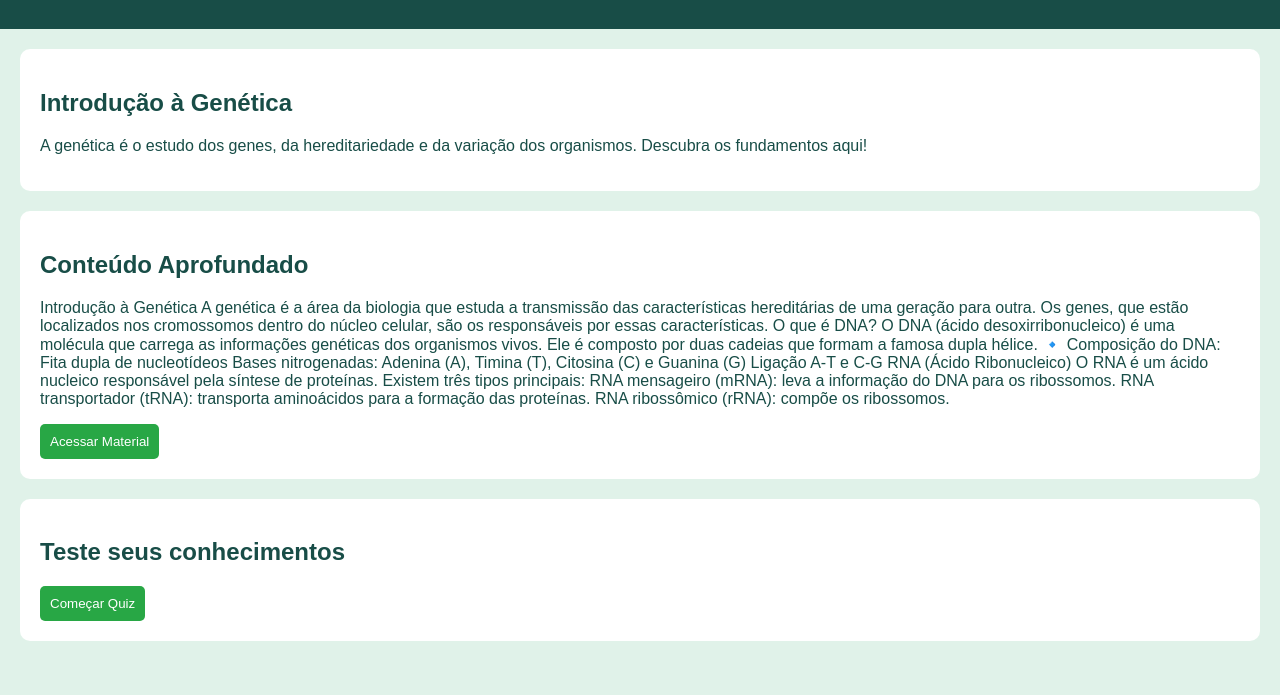
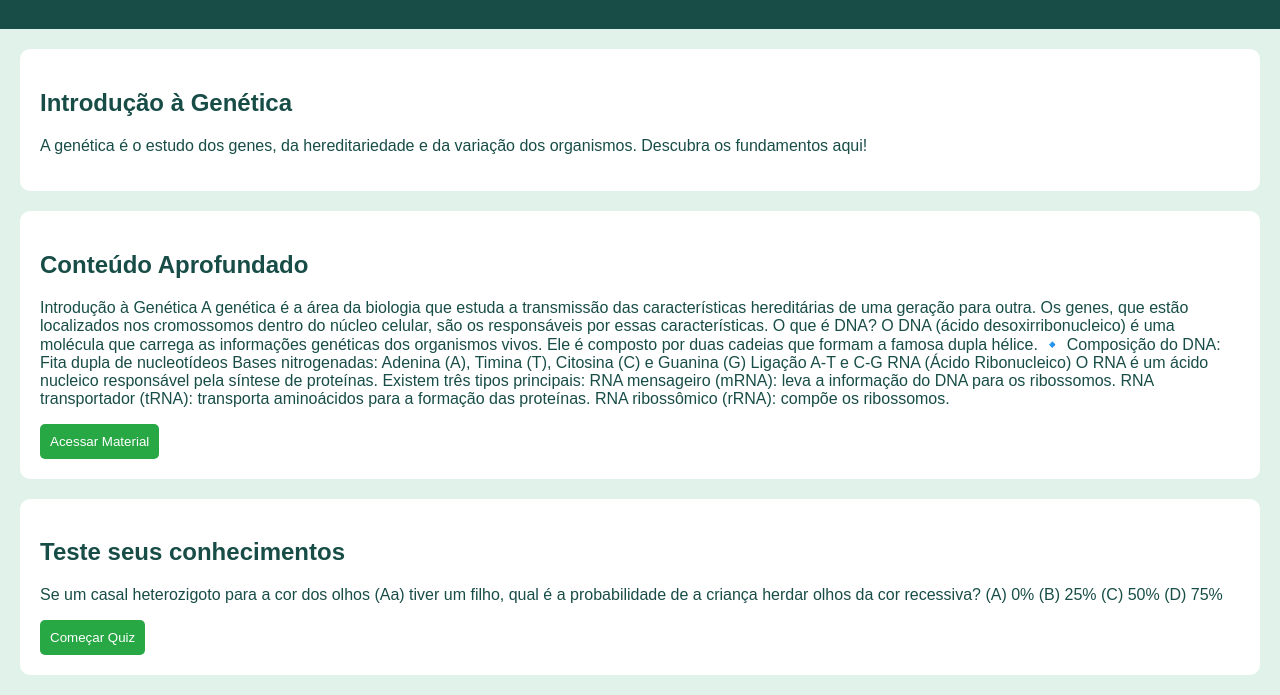
Before and after one commit to PedroFilipe08/Help2B, a plain HTML site: page index.html in a window 1280 px wide. Shown: the part 115-810 px from the top of the page. Drawn offline with Linux system fonts and the light colour scheme.

Commit message:
Update index.html

```diff
--- a/index.html
+++ b/index.html
@@ -57,6 +57,13 @@ RNA ribossômico (rRNA): compõe os ribossomos.
 
     <section id="quiz">
         <h2>Teste seus conhecimentos</h2>
+        <p>Se um casal heterozigoto para a cor dos olhos (Aa) tiver um filho, qual é a probabilidade de a criança herdar olhos da cor recessiva?
+
+(A) 0%
+(B) 25%
+(C) 50%
+(D) 75%
+        </p>
         <button onclick="iniciarQuiz()">Começar Quiz</button>
     </section>
 
```
